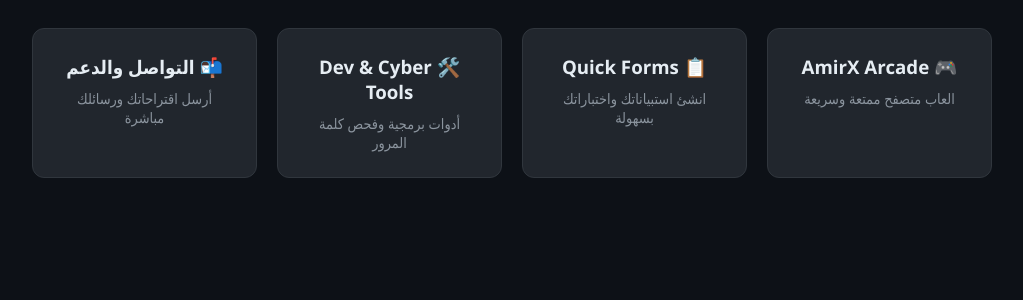
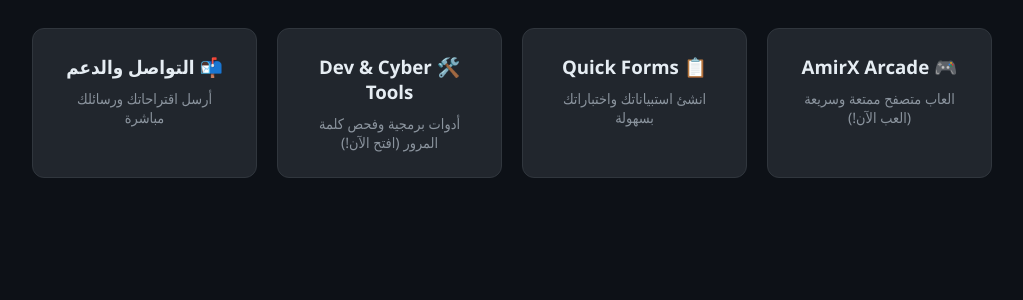
Before and after one commit to amirx7662-design/amirxtna-site, a Flask app: page / in a window 1280 px wide. Shown: the part 156-456 px from the top of the page, without its empty margins (128-1151 px from the left). Run offline with Flask 3, Linux system fonts and the light colour scheme.

Commit message:
Update game and tool cards in index.html
Added new game card and updated existing cards for better layout.

```diff
--- a/templates/index.html
+++ b/templates/index.html
@@ -15,7 +15,7 @@
 
         /* شبكة الخدمات */
         .services-grid { display: grid; grid-template-columns: repeat(auto-fit, minmax(220px, 1fr)); gap: 20px; padding: 40px 20px; max-width: 1000px; margin: 0 auto; }
-        .card { background: #21262d; border: 1px solid #30363d; border-radius: 12px; padding: 25px; transition: 0.3s; }
+        .card { background: #21262d; border: 1px solid #30363d; border-radius: 12px; padding: 25px; transition: 0.3s; height: 100%; }
         .card:hover { transform: translateY(-5px); border-color: #00f2fe; box-shadow: 0 0 15px rgba(0,242,254,0.3); }
         .card h3 { color: #e6edf3; margin-bottom: 10px; }
         .card p { color: #8b949e; font-size: 0.9rem; }
@@ -46,18 +46,29 @@
     </header>
 
     <main class="services-grid">
+        <!-- بطاقة الألعاب -->
+        <a href="/arcade" style="text-decoration: none;">
             <div class="card">
                 <h3>🎮 AmirX Arcade</h3>
-            <p>العاب متصفح ممتعة وسريعة</p>
+                <p>العاب متصفح ممتعة وسريعة (العب الآن!)</p>
             </div>
+        </a>
+
+        <!-- بطاقة الاستبيانات -->
         <div class="card">
             <h3>📋 Quick Forms</h3>
             <p>انشئ استبياناتك واختباراتك بسهولة</p>
         </div>
+
+        <!-- بطاقة الأدوات التقنية المحدثة برابط -->
+        <a href="/tools" style="text-decoration: none;">
             <div class="card">
                 <h3>🛠️ Dev & Cyber Tools</h3>
-            <p>أدوات برمجية وفحص كلمة المرور</p>
+                <p>أدوات برمجية وفحص كلمة المرور (افتح الآن!)</p>
             </div>
+        </a>
+
+        <!-- بطاقة التواصل والدعم -->
         <div class="card">
             <h3>📬 التواصل والدعم</h3>
             <p>أرسل اقتراحاتك ورسائلك مباشرة</p>
@@ -68,7 +79,6 @@
     <div class="corner-ad">
         <div class="ad-title">إعلان</div>
         <div class="ad-content">
-            <!-- هنا سيتم وضع كود الإعلانات لاحقاً (AdSense / Monetag) -->
             <span>مساحة إعلانية $$$</span>
         </div>
     </div>
```
Lines whose indentation alone changed are shown as unchanged.
